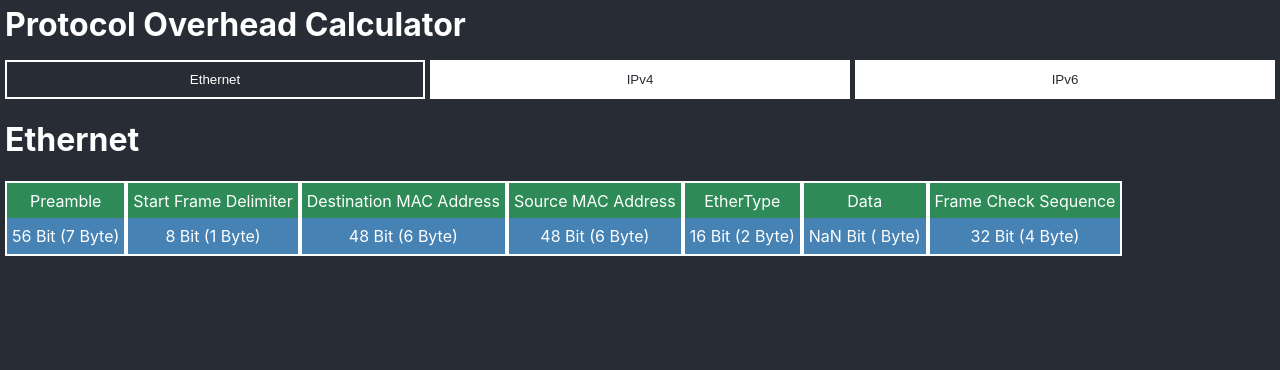
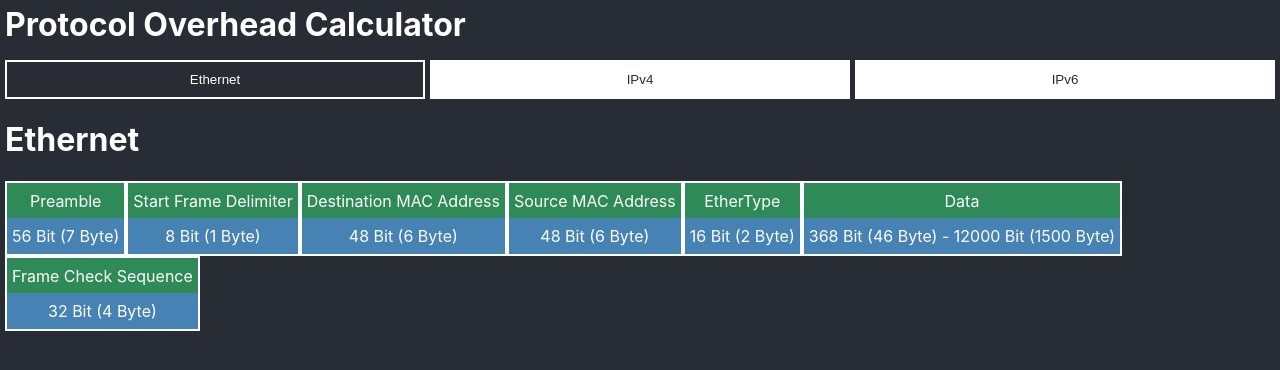
Before and after one commit to alex-sandri/protocol-overhead-calculator, a React (Create React App) app: page / in a window 1280 px wide. Both pictures are taken after a click on the button "Ethernet". Shown: the top 370 px of the page. Built offline with nearby package versions, Linux system fonts and the light colour scheme.

Commit message:
Fix: errors

```diff
--- a/src/App.tsx
+++ b/src/App.tsx
@@ -110,16 +110,22 @@ class App extends React.Component
                 <div key={field.name} className="ProtocolField" style={
                   this.state.protocol.options?.showInGrid
                     ? {
-                        width: `${field.size * 100 / 4}%`,
+                        width: `${(field.size as number) * 100 / 4}%`,
                         maxWidth: "100%",
-                        height: `${ROW_HEIGHT * Math.max(1, Math.trunc(field.size / 4))}px`,
+                        height: `${ROW_HEIGHT * Math.max(1, Math.trunc((field.size as number) / 4))}px`,
                       }
                     : {
                         height: `${ROW_HEIGHT}px`,
                       }
                 }>
                   <p className="ProtocolFieldName">{field.name}</p>
-                  <p className="ProtocolFieldSize">{field.size * 8} Bit ({field.size} Byte)</p>
+                  <p className="ProtocolFieldSize">
+                    {
+                      field.size != null
+                        ? `${field.size * 8} Bit (${field.size} Byte)`
+                        : `${(field.minSize as number) * 8} Bit (${field.minSize} Byte) - ${(field.maxSize as number) * 8} Bit (${field.maxSize} Byte)`
+                    }
+                  </p>
                 </div>
               )
             }
```
